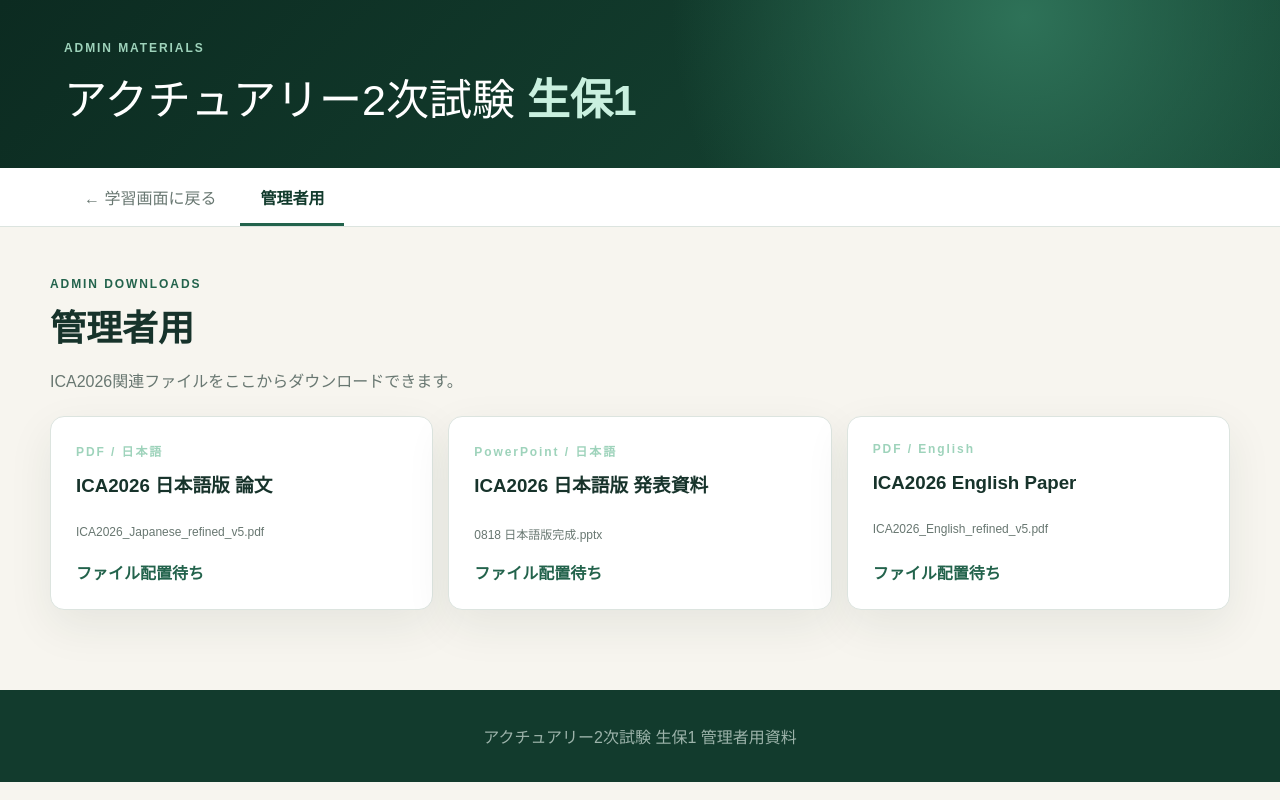
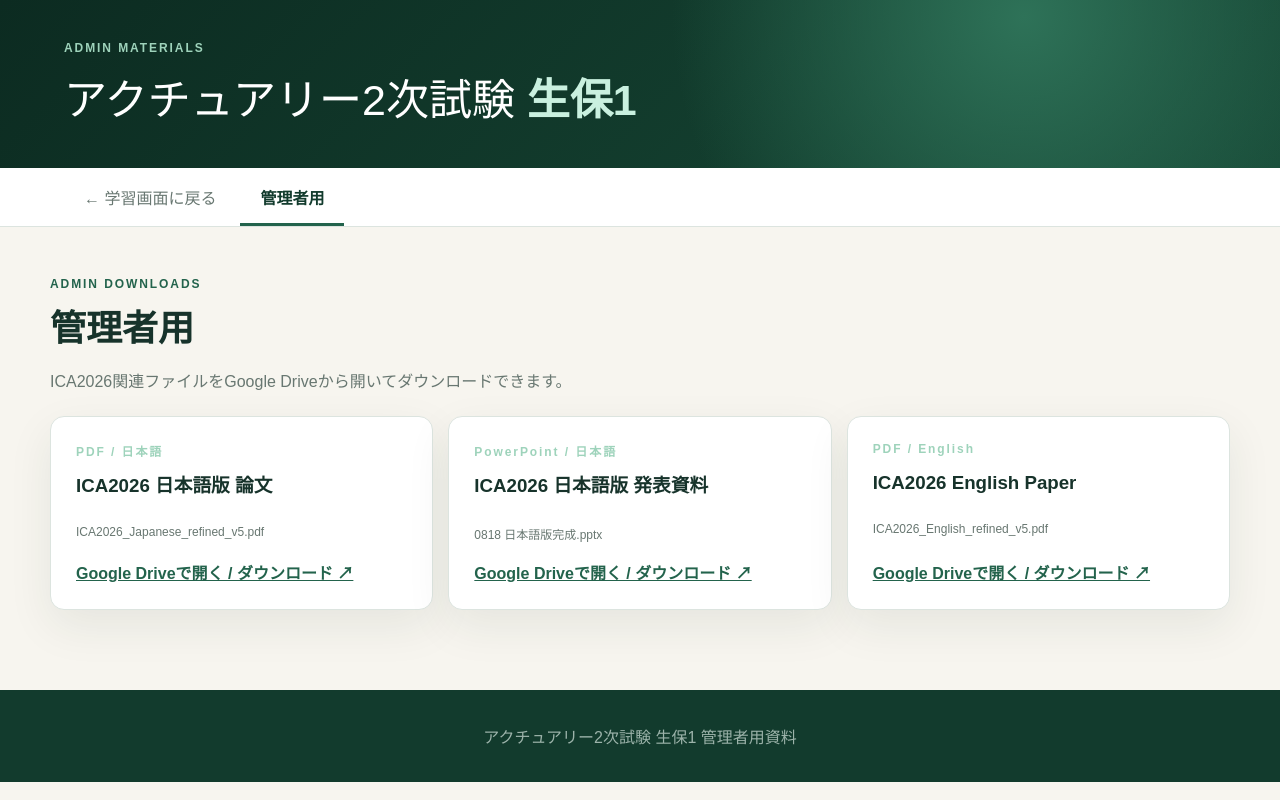
Before and after one commit to yoshi123027-del/actuary-app-seiho1, a Next.js app in the folder vercel/: page /admin in a window 1280 px wide. Built offline with nearby package versions, Linux system fonts and the light colour scheme; no server answers.

Commit message:
管理者用ダウンロードをGoogle Drive連携に変更

```diff
--- a/vercel/app/admin/page.js
+++ b/vercel/app/admin/page.js
@@ -1,46 +1,27 @@
 "use client";
-
-import { useEffect, useState } from "react";
 
 const files = [
   {
     type: "PDF / 日本語",
     title: "ICA2026 日本語版 論文",
     filename: "ICA2026_Japanese_refined_v5.pdf",
-    href: "/admin-files/ICA2026_Japanese_refined_v5.pdf",
+    href: "https://drive.google.com/file/d/1CFQs366N7VsVIRC4yZtyjc33uC2xDeND/view?usp=drivesdk",
   },
   {
     type: "PowerPoint / 日本語",
     title: "ICA2026 日本語版 発表資料",
     filename: "0818 日本語版完成.pptx",
-    href: "/admin-files/0818_Japanese_Final.pptx",
+    href: "https://docs.google.com/presentation/d/1w8GFarXMPh0IHCeF8DTmYtTwqGGBXqw6/edit?usp=drivesdk&ouid=111821978937673879276&rtpof=true&sd=true",
   },
   {
     type: "PDF / English",
     title: "ICA2026 English Paper",
     filename: "ICA2026_English_refined_v5.pdf",
-    href: "/admin-files/ICA2026_English_refined_v5.pdf",
+    href: "https://drive.google.com/file/d/1V47cxZImeJ40DJYz6n-pSfMuC-PSnQ1R/view?usp=drivesdk",
   },
 ];
 
 export default function AdminPage() {
-  const [availability, setAvailability] = useState({});
-
-  useEffect(() => {
-    let cancelled = false;
-    Promise.all(files.map(async (file) => {
-      try {
-        const response = await fetch(file.href, { method: "HEAD", cache: "no-store" });
-        return [file.href, response.ok];
-      } catch {
-        return [file.href, false];
-      }
-    })).then((entries) => {
-      if (!cancelled) setAvailability(Object.fromEntries(entries));
-    });
-    return () => { cancelled = true; };
-  }, []);
-
   return (
     <div className="app-shell">
       <header className="site-header">
@@ -58,27 +39,20 @@ export default function AdminPage() {
         <div className="page-heading">
           <span>ADMIN DOWNLOADS</span>
           <h2>管理者用</h2>
-          <p>ICA2026関連ファイルをここからダウンロードできます。</p>
+          <p>ICA2026関連ファイルをGoogle Driveから開いてダウンロードできます。</p>
         </div>
 
         <div className="textbook-grid">
-          {files.map((file) => {
-            const ready = availability[file.href];
-            return (
+          {files.map((file) => (
             <article className="textbook" key={file.href}>
               <span>{file.type}</span>
               <h3>{file.title}</h3>
               <p style={{ margin: "0 0 18px", color: "#687771", fontSize: "12px", overflowWrap: "anywhere" }}>
                 {file.filename}
               </p>
-                {ready === true ? (
-                  <a href={file.href} download={file.filename}>ダウンロード ↓</a>
-                ) : (
-                  <button disabled>{ready === false ? "ファイル配置待ち" : "確認中…"}</button>
-                )}
+              <a href={file.href} target="_blank" rel="noreferrer">Google Driveで開く / ダウンロード ↗</a>
             </article>
-            );
-          })}
+          ))}
         </div>
       </main>
 
```
Lines whose indentation alone changed are shown as unchanged.
